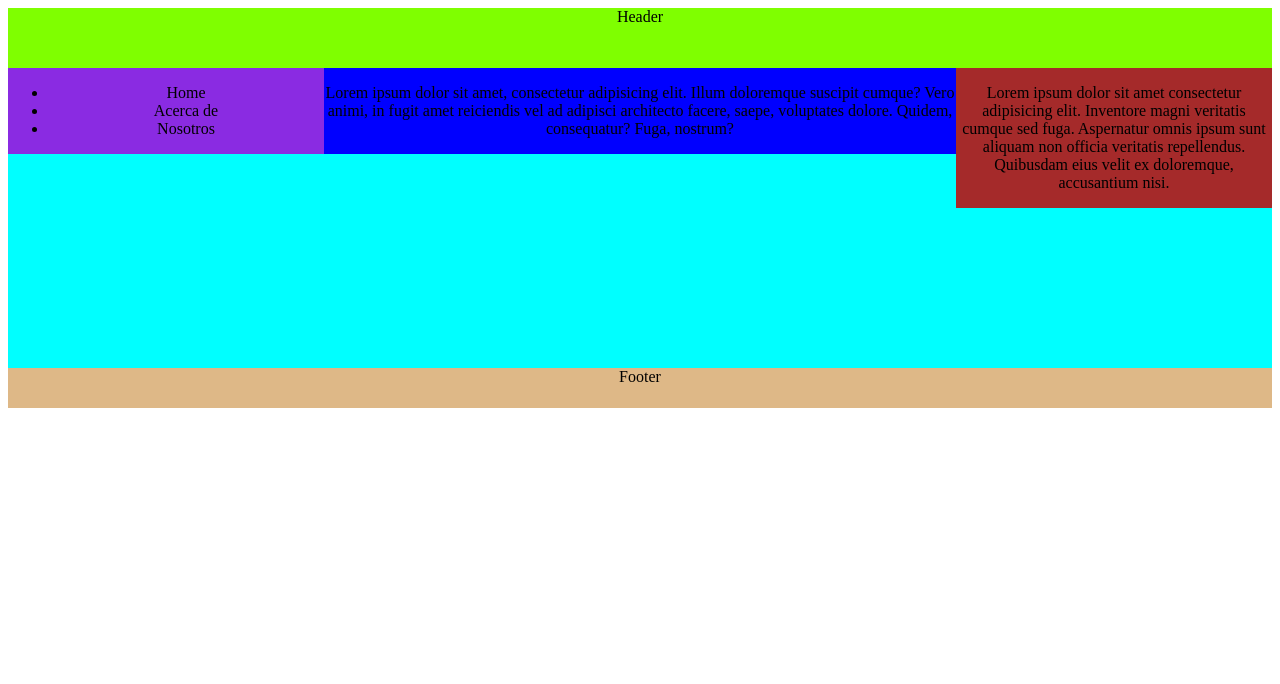
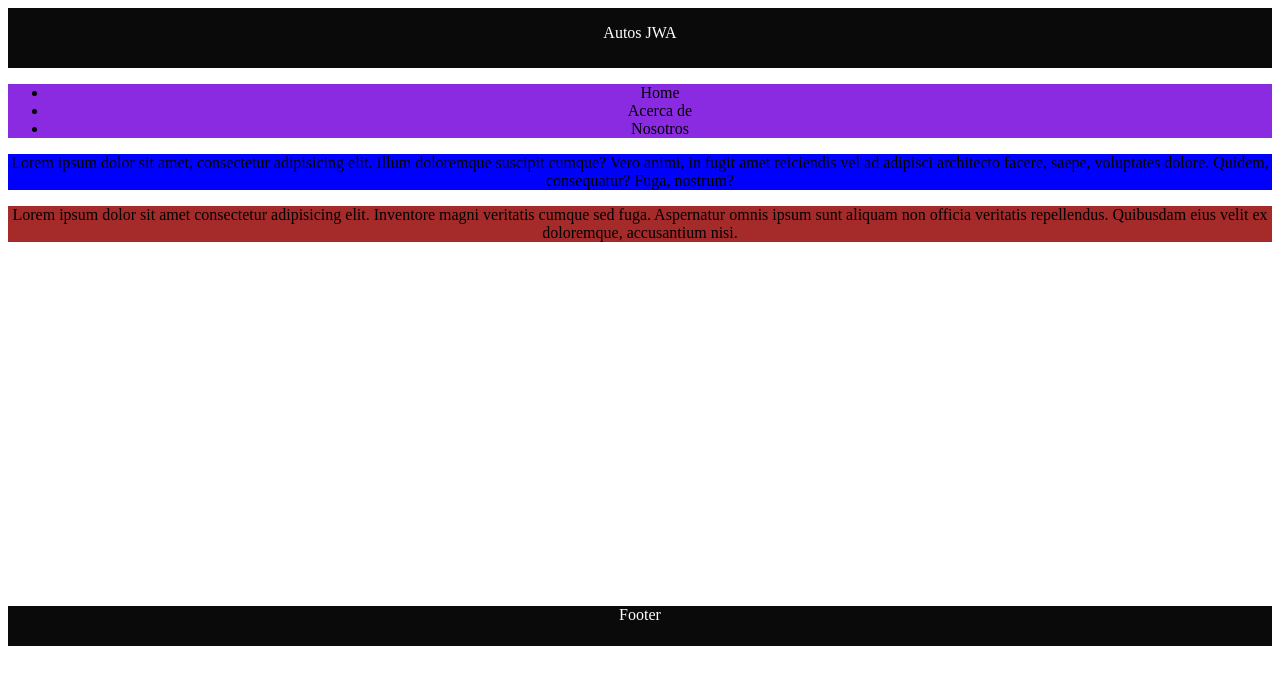
Before and after one commit to jeovaro/quiz-JWA, a plain HTML site: page main.html in a window 1280 px wide. Drawn offline with Linux system fonts and the light colour scheme.

Commit message:
Cambios main
Cambio en el main

```diff
--- a/css/estilos.css
+++ b/css/estilos.css
@@ -1,48 +1,40 @@
 *{
-
     box-sizing: border-box;
     text-align: center;
-
 }
 
 .header{
-    background-color: chartreuse;
+    background-color: rgb(10, 10, 10);
+    text-align: left;
+    color: #fff;
     width: 100%;
     float: left;
     height: 60px;
 }
 .footer{
-
-
-background-color: burlywood;
-width: 100%;
-float: left;
-height: 40px;
-
+    background-color: rgb(10, 10, 10);
+    color: #fff;
+    width: 100%;
+    float: left;
+    height: 40px;
 }
 .menu{
-
     background-color: blueviolet;
-    width: 25%;
-    float: left;
+    width: 100%;
+    float: top;
 }
 .dashbord{
-
     background-color: blue;
-    width: 50%;
-    float: left;
+    width: 100%;
+    float: top;
 }
 .rss{
-
     background-color: brown;
-    width: 25%;
-    float: left;
+    width: 100%;
+    float: top;
 }
-.Main{
-
-    background-color: aqua;
+.main{
     width: 100%;
     float: left;
-    height: 300px;
-
+    height: 538px;
 }
--- a/main.html
+++ b/main.html
@@ -4,21 +4,15 @@
     <meta charset="UTF-8">
     <meta http-equiv="X-UA-Compatible" content="IE=edge">
     <meta name="viewport" content="width=device-width, initial-scale=1.0">
-    <title>Diseno adaptable</title>
+    <title>Autos JWA</title>
+
     <link rel="stylesheet" href="css/estilos.css">
-
-
 </head>
-
-
-
-
-
 <body>
     <div class="header">
-        Header
+        <p>Autos JWA</p>
     </div>
-    <div class="Main">
+    <div class="main">
     <div class="menu">
         <ul>
             <li>Home</li>
@@ -29,22 +23,16 @@
     <div class="dashbord">
         <p>Lorem ipsum dolor sit amet, consectetur adipisicing elit. Illum doloremque suscipit cumque? Vero animi, in fugit amet
             reiciendis vel ad adipisci architecto facere, saepe, voluptates dolore. Quidem, consequatur? Fuga, nostrum?</p>
-
     </div>
     <div class="rss">
         <p>Lorem ipsum dolor sit amet consectetur adipisicing elit. Inventore magni veritatis cumque sed fuga. Aspernatur omnis
         ipsum sunt aliquam non officia veritatis repellendus. Quibusdam eius velit ex doloremque, accusantium nisi.
         </p>
-
     </div>
     </div>
 
     <div class="footer">
-
         Footer
-
     </div>
-
-
 </body>
 </html>
```
